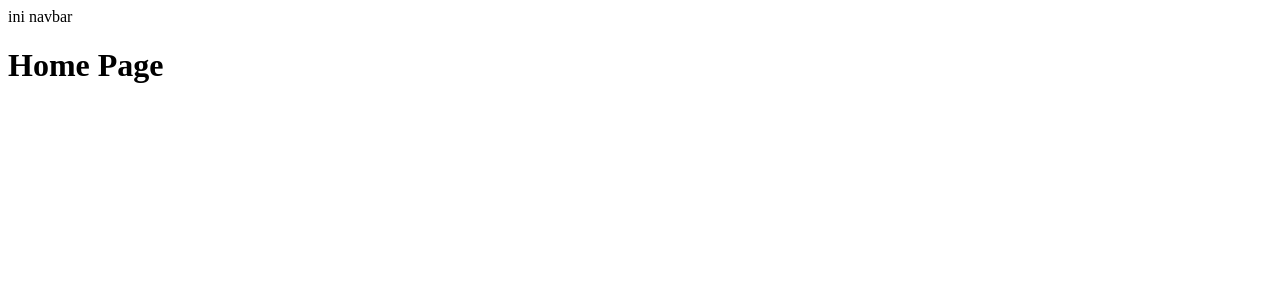
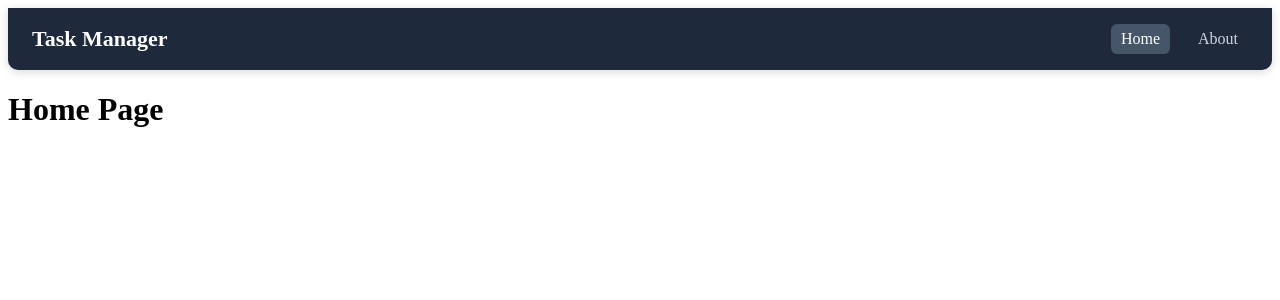
Before and after one commit to KenapaCoding/sk-vue-task-manager, a Vue app: page / in a window 1280 px wide. Shown: the top 300 px of the page. Built offline with nearby package versions, Linux system fonts and the light colour scheme.

Commit message:
sk1-navbar

```diff
--- a/src/App.vue
+++ b/src/App.vue
@@ -1,11 +1,73 @@
 <script setup></script>
 
 <template>
-  <nav>
-    ini navbar
-  </nav>
+  <header class="navbar">
+    <h2 class="logo">Task Manager</h2>
+    <nav class="nav-links">
+      <router-link to="/" class="link">
+        Home
+      </router-link>
+      <router-link to="/about" class="link">
+        About
+      </router-link>
+    </nav>
+  </header>
   <router-view/>
 </template>
 
 <style scoped>
+  /* Navbar Container */
+.navbar {
+  display: flex;
+  justify-content: space-between;
+  align-items: center;
+  padding: 16px 24px;
+  background: #1e293b; /* navy gelap */
+  color: white;
+  box-shadow: 0 2px 10px rgb(0 0 0 / 15%);
+  border-radius: 0 0 10px 10px;
+}
+
+/* Logo */
+.logo {
+  margin: 0;
+  font-size: 22px;
+  font-weight: 600;
+}
+
+/* Link Container */
+.nav-links {
+  display: flex;
+  gap: 18px;
+}
+
+/* Router Links */
+.link {
+  color: #cbd5e1;
+  text-decoration: none;
+  font-size: 16px;
+  transition: 0.2s;
+  padding: 6px 10px;
+  border-radius: 6px;
+}
+
+.link:hover {
+  background: #334155;
+  color: white;
+}
+
+/* Active Link */
+.router-link-active {
+  background: #475569;
+  color: white !important;
+  border-radius: 6px;
+  padding: 6px 10px;
+}
+
+/* Content Container */
+.container {
+  padding: 24px;
+  max-width: 800px;
+  margin: 0 auto;
+}
 </style>
```
